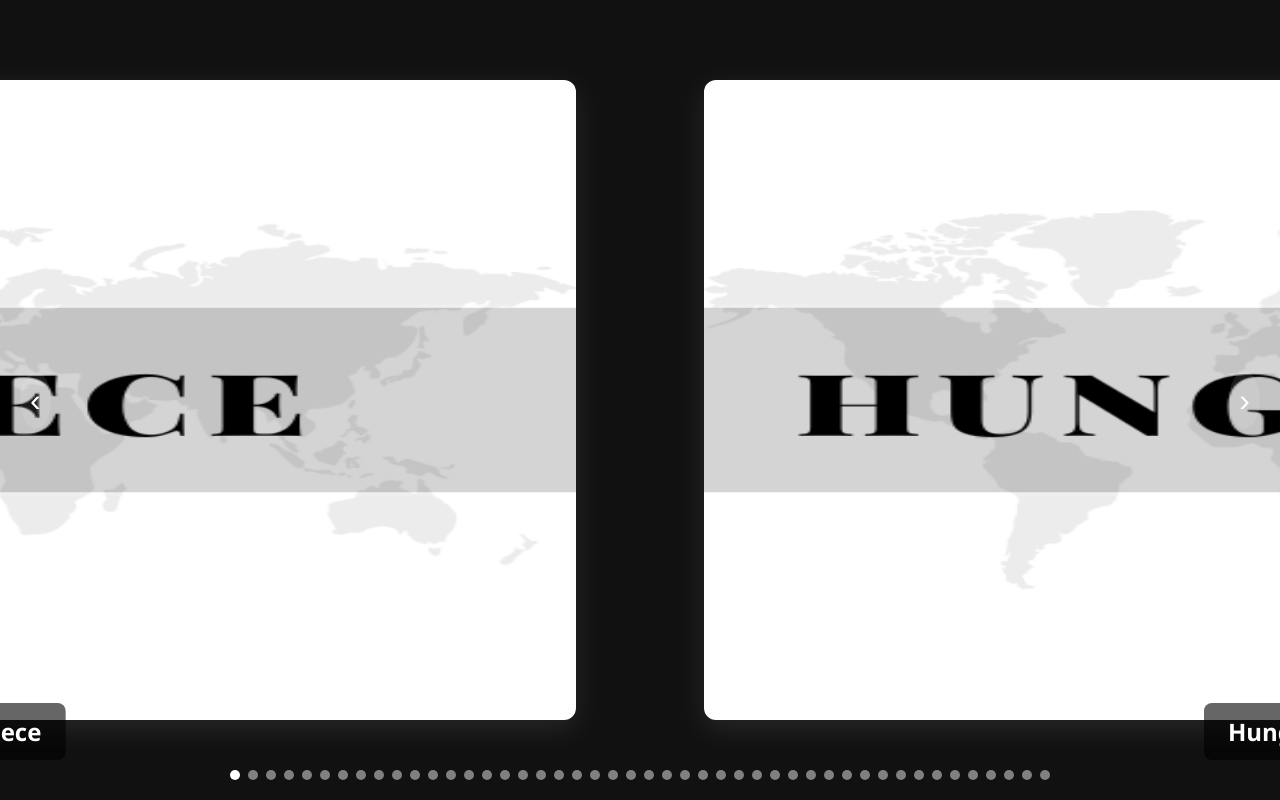
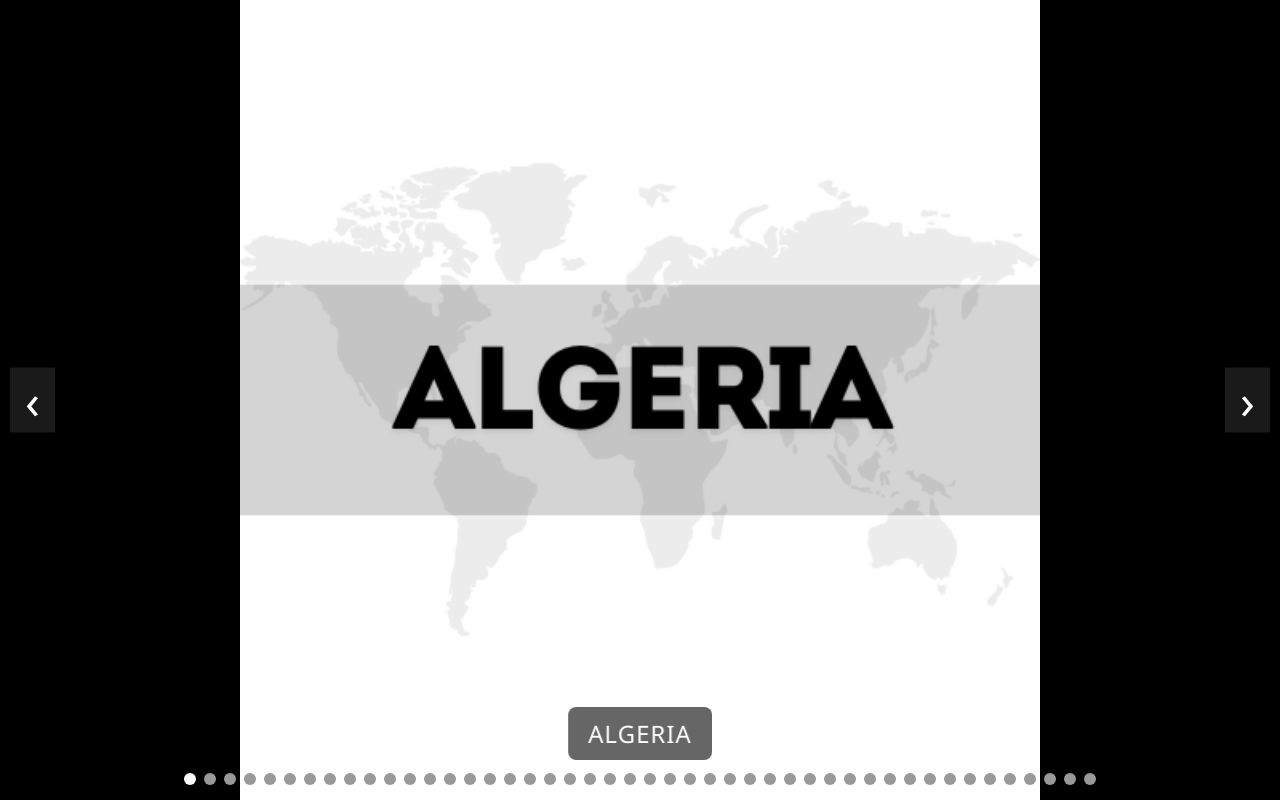
Before and after one commit to travelwithchef/World-Through-Data-Science-, a plain HTML site: page index.html in a window 1280 px wide. Drawn offline with Linux system fonts and the light colour scheme.

Commit message:
Update index.html

```diff
--- a/index.html
+++ b/index.html
@@ -2,190 +2,191 @@
 <html lang="en">
 <head>
   <meta charset="UTF-8" />
-  <meta name="viewport" content="width=device-width, initial-scale=1.0"/>
-  <title>World Gallery</title>
+  <meta name="viewport" content="width=device-width, initial-scale=1.0" />
+  <title>World Tour Gallery</title>
   <style>
     body {
       margin: 0;
-      font-family: 'Segoe UI', sans-serif;
       background-color: #000;
       color: #f2f2f2;
-    }
-
-    .slider-container {
-      position: relative;
-      overflow: hidden;
-      width: 100%;
-      height: 100vh;
-      display: flex;
-      align-items: center;
-      justify-content: center;
+      font-family: 'Segoe UI', sans-serif;
     }
 
     .slider {
+      position: relative;
+      width: 100%;
+      height: 100vh;
+      overflow: hidden;
+    }
+
+    .slides {
       display: flex;
-      transition: transform 0.6s ease-in-out;
-      will-change: transform;
+      transition: transform 0.8s ease-in-out;
+      height: 100%;
     }
 
     .slide {
-      min-width: 100vw;
-      height: 100vh;
-      position: relative;
-      flex-shrink: 0;
+      min-width: 100%;
+      height: 100%;
       display: flex;
       justify-content: center;
       align-items: center;
+      position: relative;
       background-color: #111;
     }
 
     .slide img {
-      width: 90%;
-      max-height: 80vh;
-      border-radius: 12px;
-      box-shadow: 0 8px 30px rgba(255, 255, 255, 0.1);
+      width: 100%;
+      height: 100%;
+      object-fit: contain;
+      background-color: #000;
     }
 
-    .overlay-text {
+    .caption {
       position: absolute;
       bottom: 40px;
       left: 50%;
       transform: translateX(-50%);
       background-color: rgba(0, 0, 0, 0.6);
-      padding: 12px 24px;
+      color: white;
+      padding: 10px 20px;
+      font-size: 1.5rem;
       border-radius: 8px;
-      color: #fff;
-      font-size: 1.5rem;
-      font-weight: bold;
-      opacity: 0;
-      animation: fadeIn 1.2s ease forwards;
+      backdrop-filter: blur(5px);
+      text-transform: uppercase;
+      letter-spacing: 1px;
     }
 
-    @keyframes fadeIn {
-      to { opacity: 1; }
+    .nav {
+      position: absolute;
+      top: 50%;
+      transform: translateY(-50%);
+      font-size: 3rem;
+      color: #fff;
+      background-color: rgba(255, 255, 255, 0.1);
+      padding: 0 15px;
+      cursor: pointer;
+      z-index: 10;
+      user-select: none;
     }
 
-    .nav-buttons {
-      position: absolute;
-      top: 50%;
-      width: 100%;
-      display: flex;
-      justify-content: space-between;
-      transform: translateY(-50%);
-      padding: 0 20px;
-      box-sizing: border-box;
+    .nav.left {
+      left: 10px;
     }
 
-    .nav-buttons button {
-      background-color: rgba(255,255,255,0.1);
-      border: none;
-      color: white;
-      font-size: 2rem;
-      padding: 10px;
-      cursor: pointer;
-      border-radius: 50%;
-      transition: background 0.3s;
-    }
-
-    .nav-buttons button:hover {
-      background-color: rgba(255,255,255,0.3);
+    .nav.right {
+      right: 10px;
     }
 
     .dots {
       position: absolute;
-      bottom: 20px;
-      width: 100%;
+      bottom: 15px;
+      left: 50%;
+      transform: translateX(-50%);
       display: flex;
-      justify-content: center;
       gap: 8px;
     }
 
     .dot {
-      height: 10px;
-      width: 10px;
-      background-color: grey;
+      width: 12px;
+      height: 12px;
+      background-color: #999;
       border-radius: 50%;
-      display: inline-block;
-      transition: background-color 0.3s ease;
+      cursor: pointer;
+      transition: background 0.3s;
     }
 
     .dot.active {
-      background-color: white;
+      background-color: #fff;
+    }
+
+    @media (max-width: 768px) {
+      .caption {
+        font-size: 1rem;
+      }
+
+      .nav {
+        font-size: 2rem;
+      }
     }
   </style>
 </head>
 <body>
-
-  <div class="slider-container">
-    <div class="slider" id="slider">
-      <!-- Slides inserted dynamically -->
+  <div class="slider">
+    <div class="slides" id="slides">
+      <!-- Slides will be injected here -->
     </div>
 
-    <div class="nav-buttons">
-      <button onclick="prevSlide()">‹</button>
-      <button onclick="nextSlide()">›</button>
-    </div>
+    <div class="nav left" onclick="prevSlide()">‹</div>
+    <div class="nav right" onclick="nextSlide()">›</div>
 
     <div class="dots" id="dots"></div>
   </div>
 
   <script>
-    const images = [
-      'algeria.png','zimbabwe.png','azerbaijan.png','bahrain.png','china.png',
-      'india.png','iran.png','japan.png','jordan.png','malaysia.png','mongolia.png',
-      'pakistan.png','palestine.png','saudi-arabia.png','sri-lanka.png','turkey.png',
-      'yemen.png','vietnam.png','austria.png','bulgaria.png','france.png','germany.png',
-      'greece.png','hungary.png','italy.png','monaco.png','macedonia.png','portugal.png',
-      'romania.png','russia.png','spain.png','switzerland.png','vetican-city.png',
-      'antigua-and-barbuda.png','costa-rica.png','el-salvador.png','Saint-lucia-png',
-      'usa.png','argentina.png','brazil.png','guyana.png','paraguay.png','uruguay.png',
-      'australia.png','new-zealand.png','solomon-islands.png'
+    const imageList = [
+      "algeria.png", "zimbabwe.png", "azerbaijan.png", "bahrain.png",
+      "china.png", "india.png", "iran.png", "japan.png", "jordan.png",
+      "malaysia.png", "mongolia.png", "pakistan.png", "palestine.png",
+      "saudi-arabia.png", "sri-lanka.png", "turkey.png", "yemen.png",
+      "vietnam.png", "austria.png", "bulgaria.png", "france.png",
+      "germany.png", "greece.png", "hungary.png", "italy.png", "monaco.png",
+      "macedonia.png", "portugal.png", "romania.png", "russia.png",
+      "spain.png", "switzerland.png", "vetican-city.png",
+      "antigua-and-barbuda.png", "costa-rica.png", "el-salvador.png",
+      "Saint-lucia.png", "usa.png", "argentina.png", "brazil.png",
+      "guyana.png", "paraguay.png", "uruguay.png", "australia.png",
+      "new-zealand.png", "solomon-islands.png"
     ];
 
-    const slider = document.getElementById("slider");
-    const dots = document.getElementById("dots");
+    const getCountryName = (filename) => {
+      return filename
+        .replace('.png', '')
+        .replace(/-/g, ' ')
+        .replace(/\b\w/g, (l) => l.toUpperCase());
+    };
 
-    images.forEach((img, index) => {
-      const countryName = img.replace(/[-_]/g, ' ').replace('.png', '').replace(/\b\w/g, l => l.toUpperCase());
+    const slidesContainer = document.getElementById('slides');
+    const dotsContainer = document.getElementById('dots');
 
-      const slide = document.createElement("div");
-      slide.className = "slide";
+    imageList.forEach((img, i) => {
+      const slide = document.createElement('div');
+      slide.className = 'slide';
       slide.innerHTML = `
-        <img src="${img}" alt="${countryName}">
-        <div class="overlay-text">${countryName}</div>
+        <img src="${img}" alt="${getCountryName(img)}">
+        <div class="caption">${getCountryName(img)}</div>
       `;
-      slider.appendChild(slide);
+      slidesContainer.appendChild(slide);
 
-      const dot = document.createElement("span");
-      dot.className = "dot";
-      dot.onclick = () => goToSlide(index);
-      dots.appendChild(dot);
+      const dot = document.createElement('div');
+      dot.className = 'dot';
+      dot.onclick = () => showSlide(i);
+      dotsContainer.appendChild(dot);
     });
 
-    let currentSlide = 0;
-    updateSlider();
+    let currentIndex = 0;
+    const slides = document.querySelectorAll('.slide');
+    const dots = document.querySelectorAll('.dot');
 
-    function updateSlider() {
-      slider.style.transform = `translateX(-${currentSlide * 100}vw)`;
-      document.querySelectorAll(".dot").forEach((d, i) =>
-        d.classList.toggle("active", i === currentSlide)
+    const showSlide = (index) => {
+      if (index < 0) index = imageList.length - 1;
+      if (index >= imageList.length) index = 0;
+      currentIndex = index;
+      slidesContainer.style.transform = `translateX(-${index * 100}%)`;
+      dots.forEach((dot, i) =>
+        dot.classList.toggle('active', i === index)
       );
-    }
+    };
 
-    function nextSlide() {
-      currentSlide = (currentSlide + 1) % images.length;
-      updateSlider();
-    }
+    const prevSlide = () => showSlide(currentIndex - 1);
+    const nextSlide = () => showSlide(currentIndex + 1);
 
-    function prevSlide() {
-      currentSlide = (currentSlide - 1 + images.length) % images.length;
-      updateSlider();
-    }
+    showSlide(0);
 
-    function goToSlide(index) {
-      currentSlide = index;
-      updateSlider();
-    }
+    // Auto-slide
+    setInterval(() => {
+      nextSlide();
+    }, 6000);
   </script>
 </body>
 </html>
```
